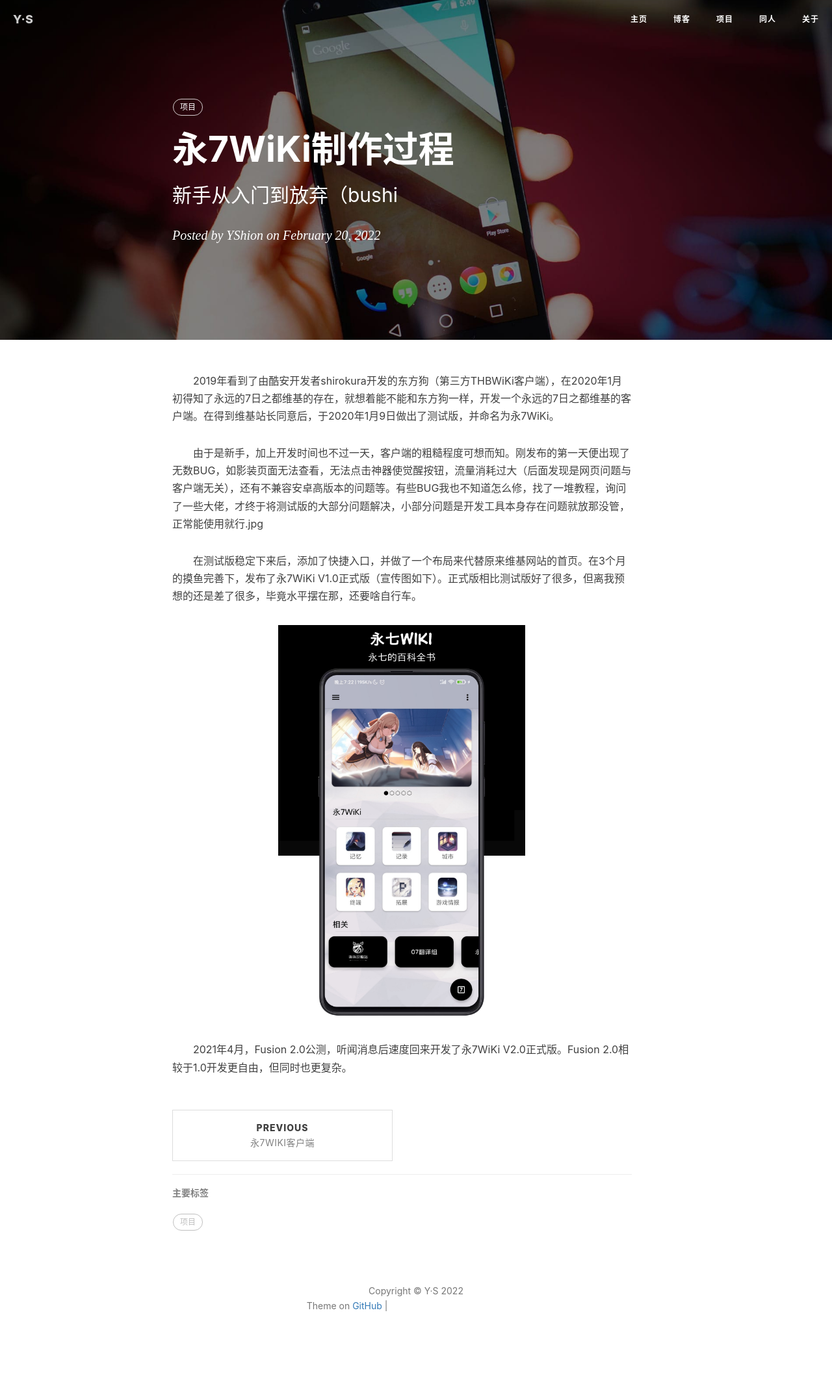
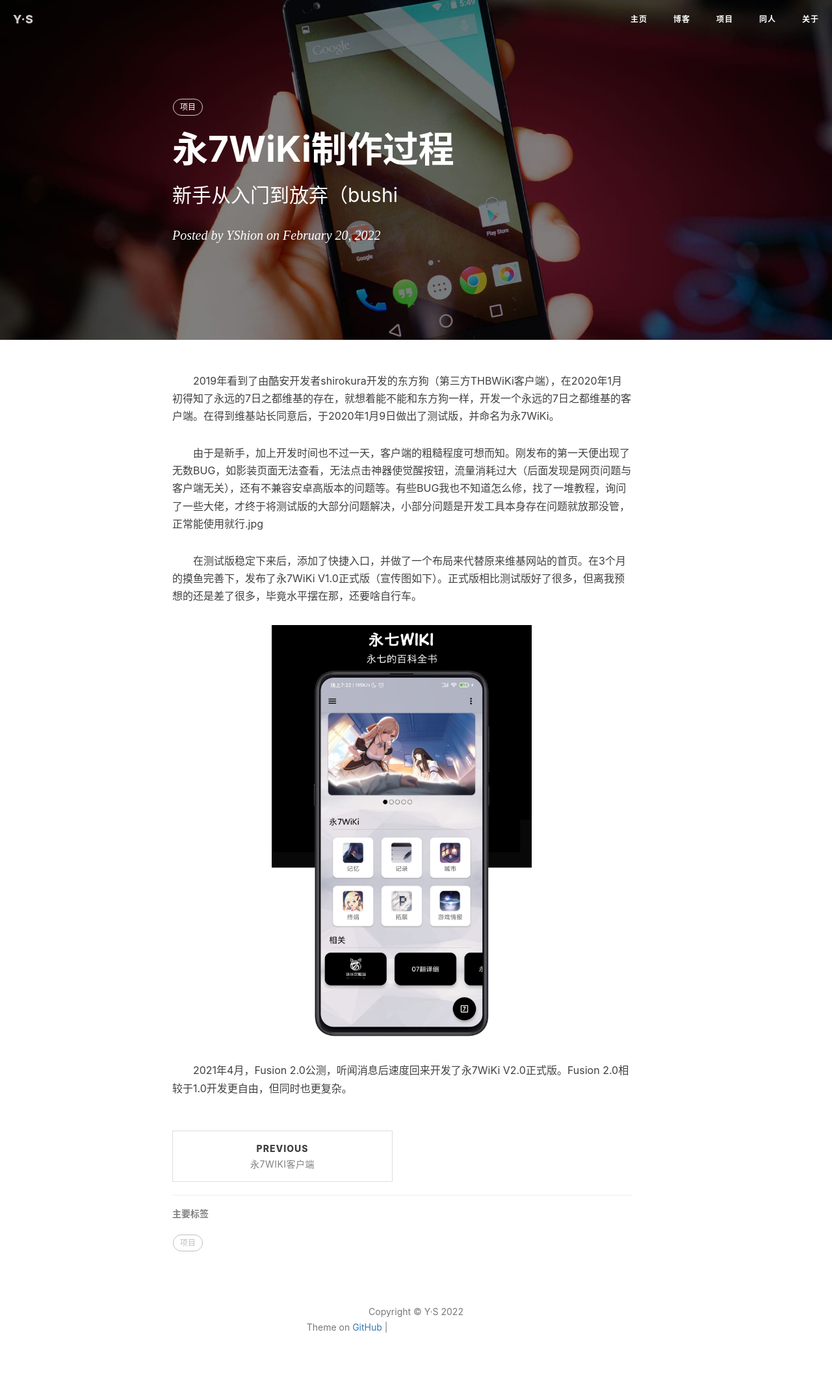
Before and after one commit to YS-yorigamishion/YS-yorigamishion.github.io, a Jekyll site: the page built from _posts/2022-2-20-永7WiKi制作过程.md, in a window 1280 px wide. Shown: the whole page at 65% size. Built offline with Jekyll 4.4.1, drawn with Linux system fonts in a browser that asks for light colours; nearby versions of some CDN libraries; comment, search, counter and statistics services are not loaded; before the commit the page ends 2114 px from its top, so only the background shows below that; grey boxes are pictures that could not be loaded.

Commit message:
Update 2022-2-20-永7WiKi制作过程.md

```diff
--- a/_posts/2022-2-20-永7WiKi制作过程.md
+++ b/_posts/2022-2-20-永7WiKi制作过程.md
@@ -16,6 +16,6 @@
 
 &emsp;&emsp;在测试版稳定下来后，添加了快捷入口，并做了一个布局来代替原来维基网站的首页。在3个月的摸鱼完善下，发布了永7WiKi V1.0正式版（宣传图如下）。正式版相比测试版好了很多，但离我预想的还是差了很多，毕竟水平摆在那，还要啥自行车。
 
-<div align=center><img width="380" height="600" alt="永7WiKi V1.0宣传图" src="https://ys-yorigamishion.github.io/img/post-bg-F7WIKi1.0.jpg"/></div>
+<div align=center><img width="400" height="600" alt="永7WiKi V1.0宣传图" src="https://ys-yorigamishion.github.io/img/post-bg-F7WIKi1.0.jpg"/></div>
 
 &emsp;&emsp;2021年4月，Fusion 2.0公测，听闻消息后速度回来开发了永7WiKi V2.0正式版。Fusion 2.0相较于1.0开发更自由，但同时也更复杂。
```
